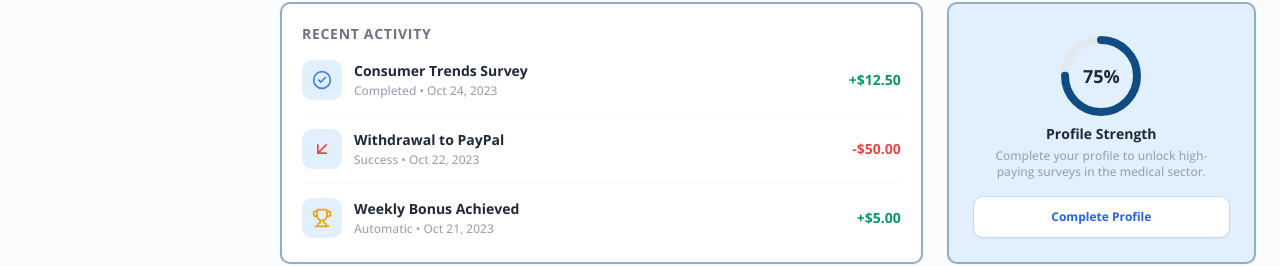
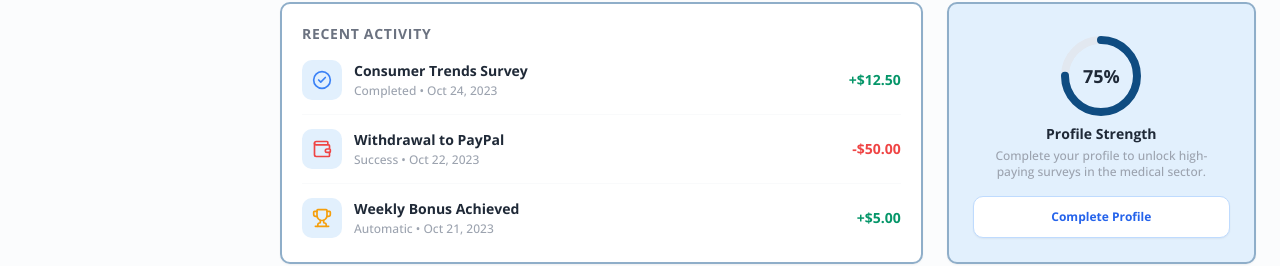
Before and after one commit to sabbir347256/survey_client_site, a React (Vite) app: page / in a window 1280 px wide. Shown: the part 879-1145 px from the top of the page. Built offline with nearby package versions, Linux system fonts and the light colour scheme; what react-helmet-next would draw is missing.

Commit message:
some icon change

```diff
--- a/src/component/pages/UserPanel/Dashboard/Dashboard.jsx
+++ b/src/component/pages/UserPanel/Dashboard/Dashboard.jsx
@@ -1,4 +1,4 @@
-import { ArrowDownLeft, Award, CheckCircle2, Trophy, Wallet } from "lucide-react";
+import {  Award, CheckCircle2, Trophy, Wallet } from "lucide-react";
 import SurveyCard from "../surveyCards/SurveyCard";
 
 const Dashboard = () => {
@@ -65,7 +65,7 @@ const Dashboard = () => {
 
     const getActivityIcon = (type) => {
         if (type === "survey") return <CheckCircle2 className="w-5 h-5 text-blue-500" />;
-        if (type === "withdrawal") return <ArrowDownLeft className="w-5 h-5 text-red-500" />;
+        if (type === "withdrawal") return <Wallet className="w-5 h-5 text-red-500" />;
         return <Trophy className="w-5 h-5 text-amber-500" />;
     };
 
```
